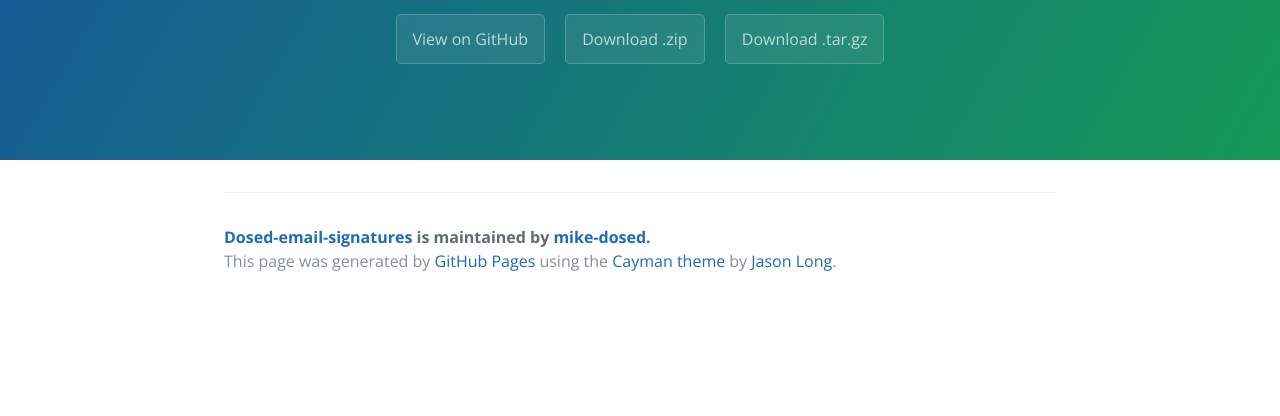
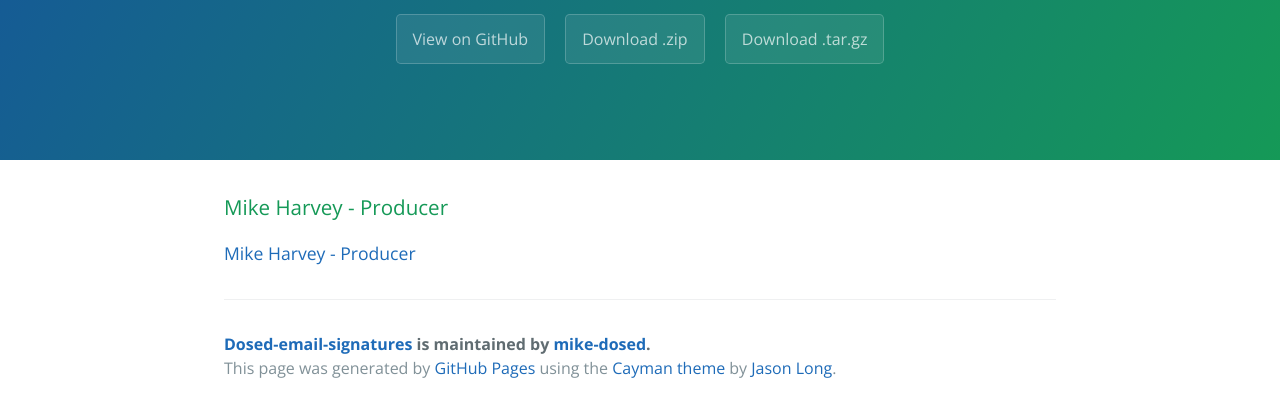
Before and after one commit to mike-dosed/dosed-email-signatures, a plain HTML site: page index.html in a window 1280 px wide. Shown: the part 176-592 px from the top of the page. Drawn offline with nearby package versions, Linux system fonts and the light colour scheme.

```diff
--- a/index.html
+++ b/index.html
@@ -19,7 +19,9 @@
     </section>
 
     <section class="main-content">
-
+      <h3>
+<a id="mike-harvey---producer" class="anchor" href="#mike-harvey---producer" aria-hidden="true"><span aria-hidden="true" class="octicon octicon-link"></span></a>Mike Harvey - Producer</h3>
+<p><a href="mh_producer.html">Mike Harvey - Producer</a></p>
 
       <footer class="site-footer">
         <span class="site-footer-owner"><a href="https://github.com/mike-dosed/dosed-email-signatures">Dosed-email-signatures</a> is maintained by <a href="https://github.com/mike-dosed">mike-dosed</a>.</span>
--- a/params.json
+++ b/params.json
@@ -1 +1 @@
-{"name":"Dosed-email-signatures","tagline":"","body":"","note":"Don't delete this file! It's used internally to help with page regeneration."}
+{"name":"Dosed-email-signatures","tagline":"","body":"### Mike Harvey - Producer\r\n[Mike Harvey - Producer](mh_producer.html)\r\n","note":"Don't delete this file! It's used internally to help with page regeneration."}
```
